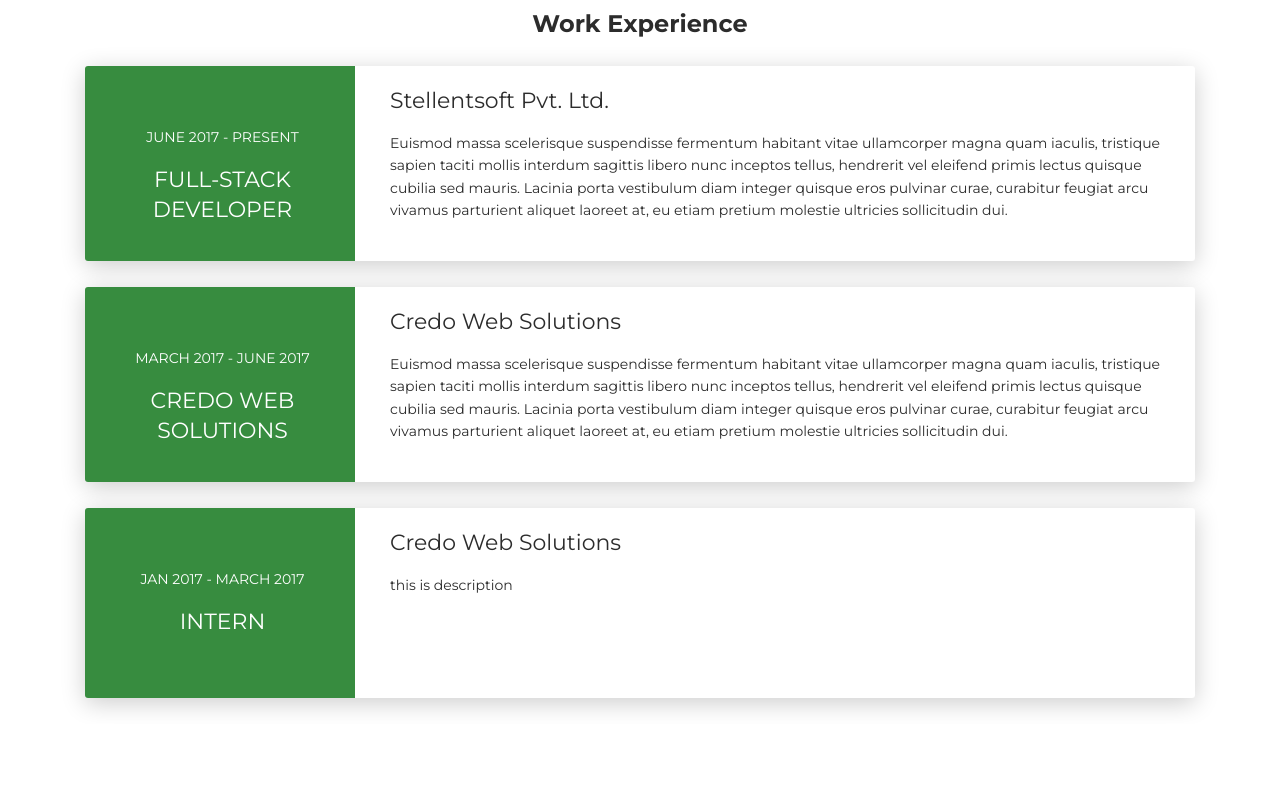
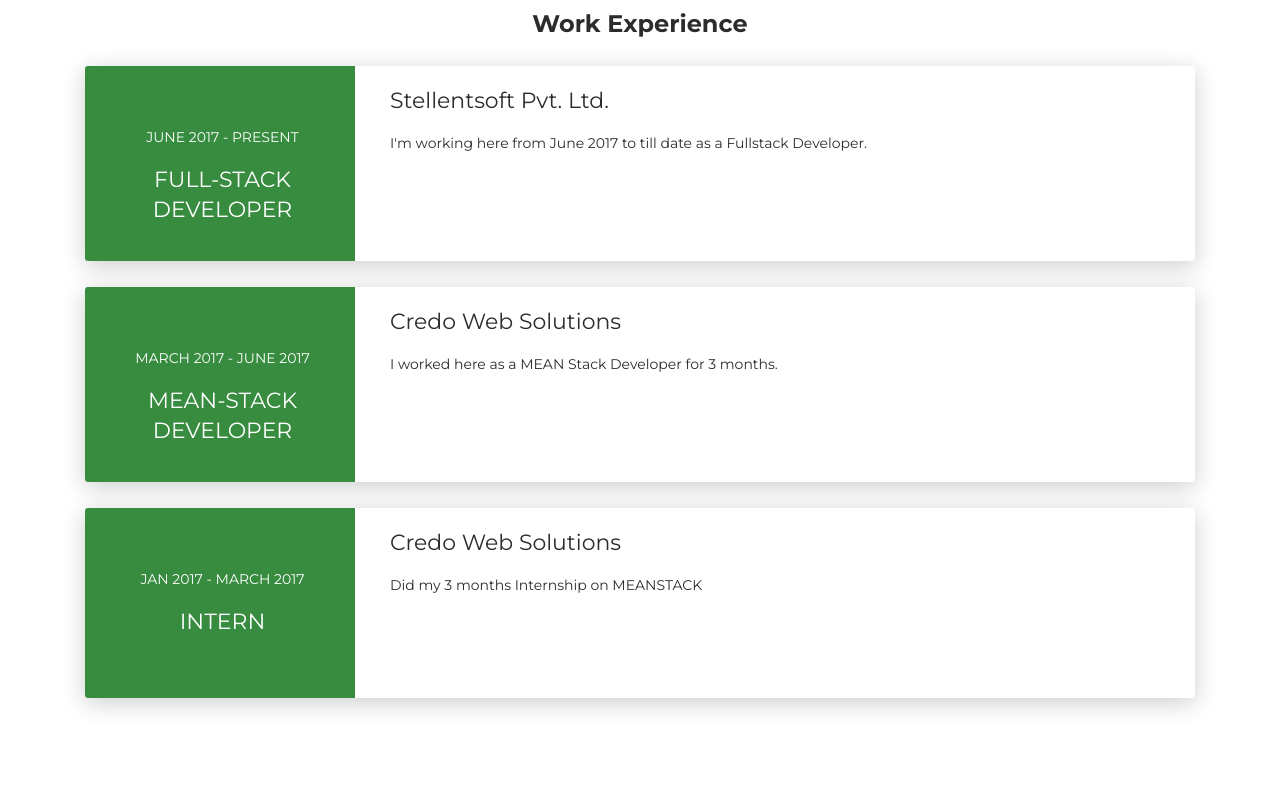
Before and after one commit to pavankumardasireddy/My-Portfolio, a React (Create React App) app: page / in a window 1280 px wide. Shown: the part 2440-3240 px from the top of the page. Built offline with nearby package versions, Linux system fonts and the light colour scheme.

Commit message:
Changes in Experience component and footer

```diff
--- a/src/Components/Experience.jsx
+++ b/src/Components/Experience.jsx
@@ -16,7 +16,7 @@
             <div className="col-md-9" data-aos="fade-left" data-aos-offset={50} data-aos-duration={500}>
               <div className="card-body">
                 <div className="h5">Stellentsoft Pvt. Ltd.</div>
-                <p>Euismod massa scelerisque suspendisse fermentum habitant vitae ullamcorper magna quam iaculis, tristique sapien taciti mollis interdum sagittis libero nunc inceptos tellus, hendrerit vel eleifend primis lectus quisque cubilia sed mauris. Lacinia porta vestibulum diam integer quisque eros pulvinar curae, curabitur feugiat arcu vivamus parturient aliquet laoreet at, eu etiam pretium molestie ultricies sollicitudin dui.</p>
+                <p>I'm working here from June 2017 to till date as a Fullstack Developer.</p>
               </div>
             </div>
           </div>
@@ -26,13 +26,13 @@
             <div className="col-md-3 bg-primary" data-aos="fade-right" data-aos-offset={50} data-aos-duration={500}>
               <div className="card-body cc-experience-header">
                 <p>March 2017 - June 2017</p>
-                <div className="h5">Credo Web Solutions</div>
+                <div className="h5">MEAN-Stack Developer</div>
               </div>
             </div>
             <div className="col-md-9" data-aos="fade-left" data-aos-offset={50} data-aos-duration={500}>
               <div className="card-body">
                 <div className="h5">Credo Web Solutions</div>
-                <p>Euismod massa scelerisque suspendisse fermentum habitant vitae ullamcorper magna quam iaculis, tristique sapien taciti mollis interdum sagittis libero nunc inceptos tellus, hendrerit vel eleifend primis lectus quisque cubilia sed mauris. Lacinia porta vestibulum diam integer quisque eros pulvinar curae, curabitur feugiat arcu vivamus parturient aliquet laoreet at, eu etiam pretium molestie ultricies sollicitudin dui.</p>
+                <p>I worked here as a MEAN Stack Developer for 3 months.</p>
               </div>
             </div>
           </div>
@@ -48,7 +48,7 @@
             <div className="col-md-9" data-aos="fade-left" data-aos-offset={50} data-aos-duration={500}>
               <div className="card-body">
                 <div className="h5">Credo Web Solutions</div>
-                <p>this is description</p>
+                <p>Did my 3 months Internship on MEANSTACK</p>
               </div>
             </div>
           </div>
--- a/src/Components/FollowSection.jsx
+++ b/src/Components/FollowSection.jsx
@@ -9,7 +9,7 @@
                 <a className="btn btn-default btn-round btn-lg btn-icon cc-twitter" href="https://twitter.com/PavankDasireddy" target="_blank" rel="tooltip" title="Follow me on Twitter"><i className="fa fa-twitter" /></a>
                 <a className="btn btn-default btn-round btn-lg btn-icon cc-google-plus" href="https://plus.google.com/u/0/114895713471086873411" target="_blank" rel="tooltip" title="Follow me on Google+"><i className="fa fa-google-plus" /></a>
                 <a className="btn btn-default btn-round btn-lg btn-icon cc-instagram" href="https://www.instagram.com/pavankumardasireddy/" target="_blank" rel="tooltip" title="Follow me on Instagram"><i className="fa fa-instagram" /></a>
-                <a className="btn btn-default btn-round btn-lg btn-icon cc-linkedin" href="https://www.linkedin.com/in/pavan-kumar-dasireddy-233b57111/" target="_blank" rel="tooltip" title="Connect me on Linkedin"><i className="fa fa-linkedin" /></a>
+                <a className="btn btn-default btn-round btn-lg btn-icon cc-linkedin" href="https://www.linkedin.com/in/pavan-kumar-dasireddy-233b57111/" target="_blank" rel="tooltip" title="Connect with me on Linkedin"><i className="fa fa-linkedin" /></a>
                 <a className="btn btn-default btn-round btn-lg btn-icon cc-stack-overflow" href="https://stackoverflow.com/users/9333951/pavan-kumar-dasireddy" target="_blank" rel="tooltip" title="Check me on Stackoverflow"><i className="fa fa-stack-overflow" /></a>
                 <a className="btn btn-default btn-round btn-lg btn-icon cc-github" href="https://github.com/pavankumardasireddy" target="_blank" rel="tooltip" title="Follow me on github"><i className="fa fa-github" /></a>
             </div>
--- a/src/Components/Footer.jsx
+++ b/src/Components/Footer.jsx
@@ -15,7 +15,7 @@
                 </div>
                 <div className="h4 title text-center">Pavan Kumar D</div>
                 <div className="text-center text-muted">
-                <p style={{fontSize:7}}>© Creative CV. All rights reserved.<br />Design - <a className="credit" href="https://templateflip.com" target="_blank">TemplateFlip</a></p>
+                <p style={{fontSize:5}}>© Creative CV. All rights reserved.<br />Design - <a className="credit" href="https://templateflip.com" target="_blank">TemplateFlip</a></p>
                 </div>
             </footer>
         );
```
Also changed, not shown: 7 other files (tests, documents, lock files or other folders).
